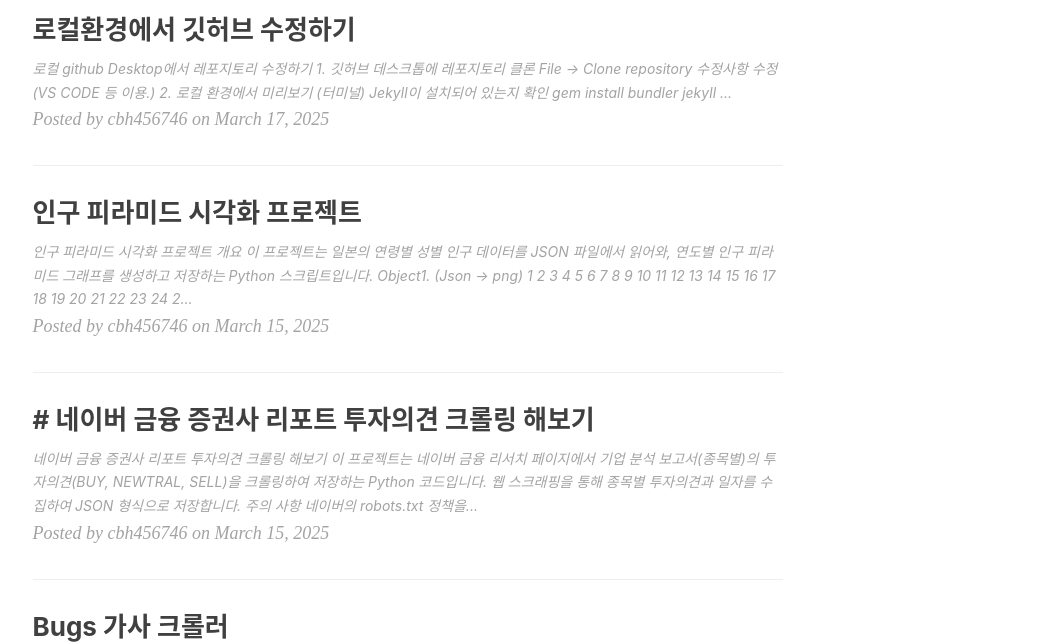
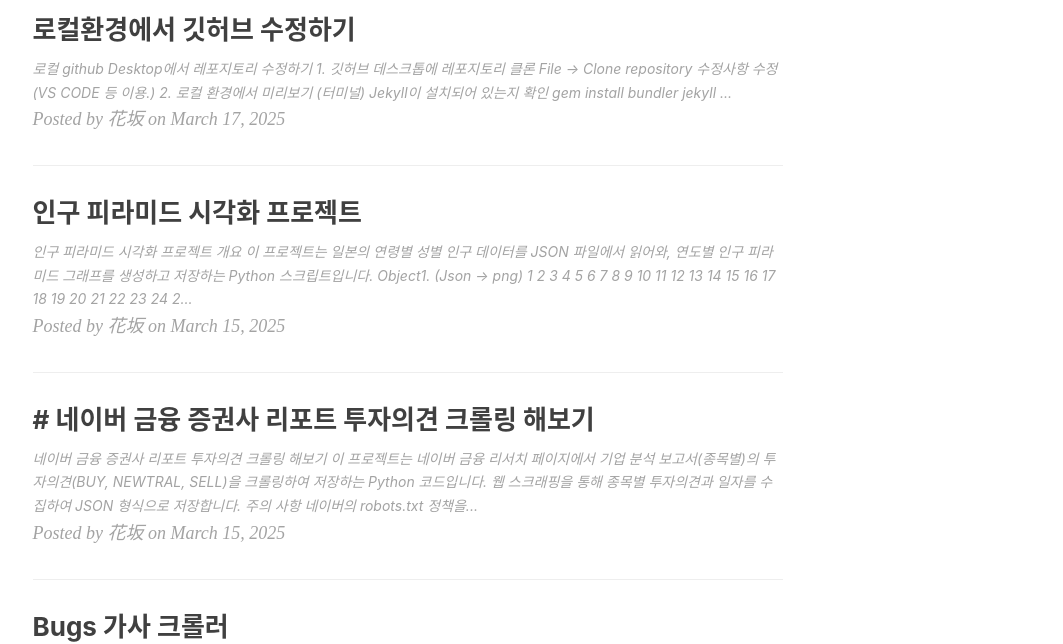
Before and after one commit to cbh456746/cbh456746.github.io, a Jekyll site: the page built from index.html, in a window 1280 px wide and 1400 px high, scrolled down 779 px. Shown: the part 151-795 px from the top of the window, without its empty margins (135-1198 px from the left). Built offline with Jekyll 4.4.1, drawn with Linux system fonts in a browser that asks for light colours; nearby versions of some CDN libraries; the list of posts is cut into pages by our own code; comment, search, counter and statistics services are not loaded; some of the changed text lies outside the part shown.

Commit message:
Update _config.yml

```diff
--- a/_config.yml
+++ b/_config.yml
@@ -1,5 +1,5 @@
 # Site settings
-title: cbh456746
+title: 花坂
 SEOTitle: Hanasaka_花坂
 header-img: img/home-bg.jpg
 email: cbh456746@gmail.com
@@ -84,7 +84,7 @@
 service-worker: true
 
 # MathJax rendering for layout:page (e.g. post preview)
-page-mathjax: false
+page-mathjax: true
 
 # Friends
 friends:
```
